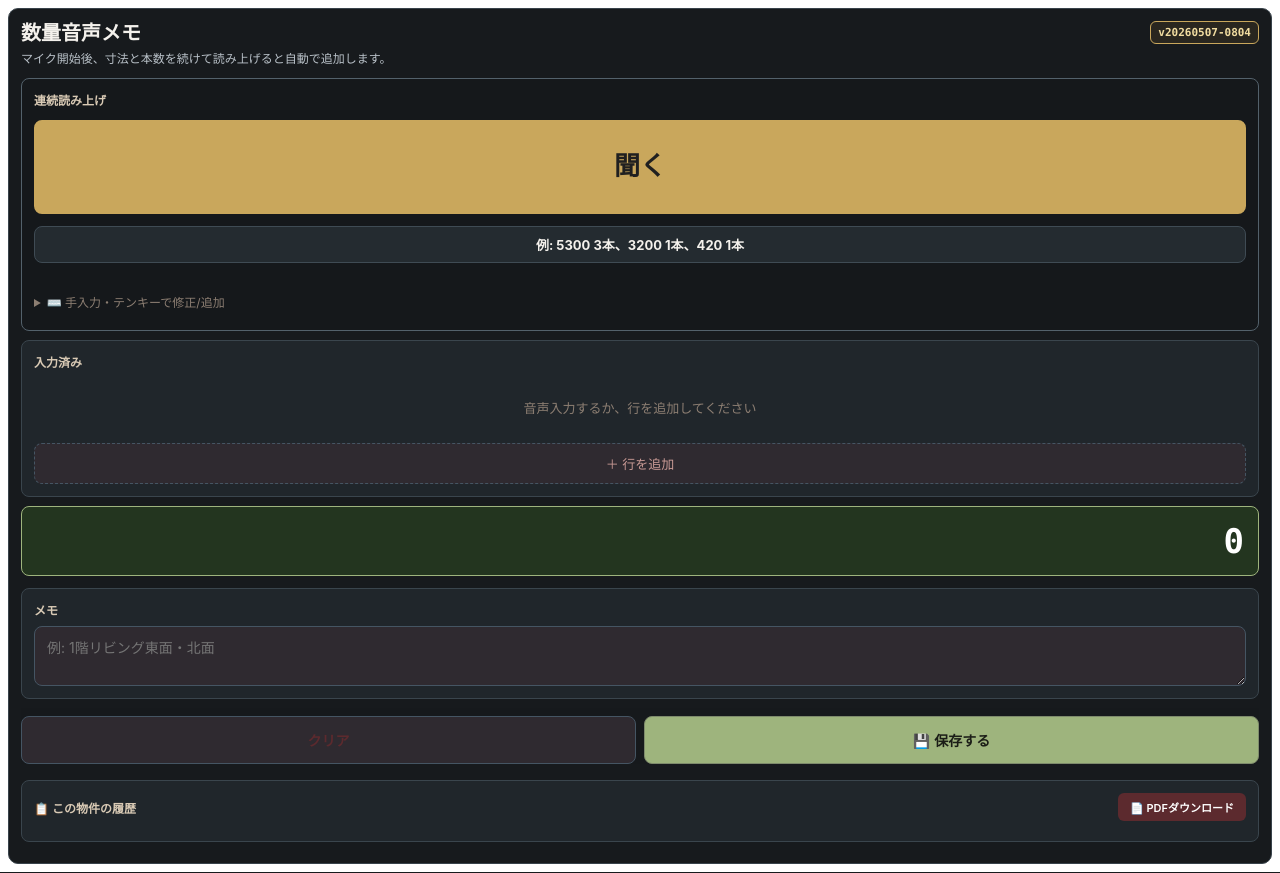
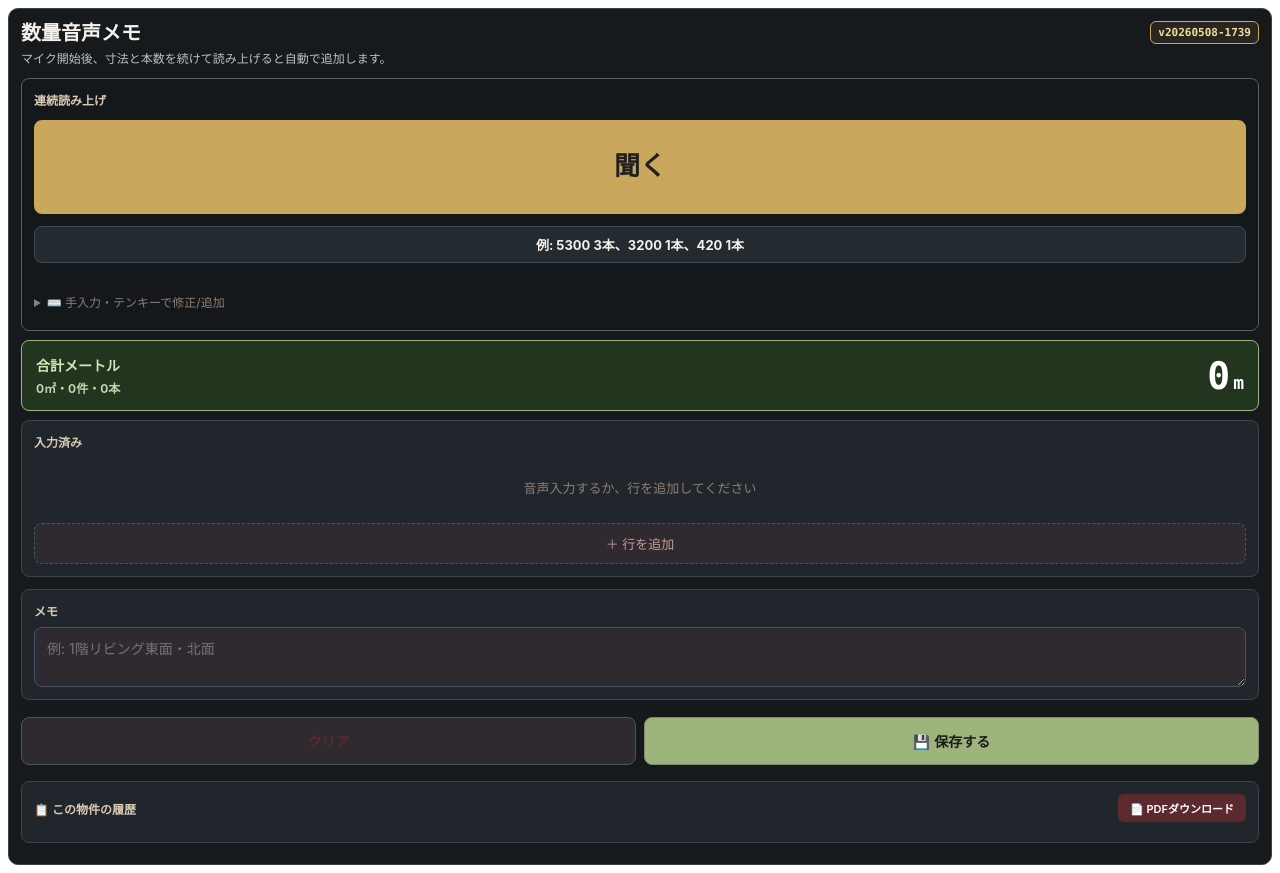
Before and after one commit to cbhatake-prog/genba-photo, a Flask app: template templates/voice_memo.html in a window 1280 px wide. Run offline with Flask 3, Linux system fonts and the light colour scheme; the template is opened without the code that fills it, so the values that code supplies are empty; parts of the project's set-up code (start-up, migrations or seed data) failed here and were passed over.

Commit message:
Show voice memo meters and wallpaper area

```diff
--- a/templates/voice_memo.html
+++ b/templates/voice_memo.html
@@ -222,9 +222,12 @@
   .vmem-row input:focus { outline: none; border-color: #7E8B6C; }
   .vmem-row .vmem-x { color: #8C7E72; font-size: 13px; text-align: center; }
   .vmem-row .vmem-sub {
-    color: #7E8B6C; font-size: 13px; font-weight: 600;
-    text-align: right; min-width: 70px; font-family: "SF Mono", Menlo, monospace;
-  }
+    color: #d6e6b8; font-weight: 800;
+    text-align: right; min-width: 78px; font-family: "SF Mono", Menlo, monospace;
+    line-height: 1.15;
+  }
+  .vmem-row .vmem-sub b { display: block; font-size: 15px; color: #ffffff; }
+  .vmem-row .vmem-sub small { display: block; font-size: 11px; color: #9eb47d; margin-top: 2px; }
   .vmem-row .vmem-del {
     background: none; border: none; color: #8C7E72;
     font-size: 18px; cursor: pointer; padding: 4px 6px;
@@ -239,17 +242,24 @@
   .vmem-total {
     background: linear-gradient(135deg, #5C6A4D, #5C6A4D);
     border: 1px solid #7E8B6C; border-radius: 12px; padding: 16px;
-    display: flex; justify-content: flex-end; align-items: baseline;
+    display: flex; justify-content: space-between; align-items: center; gap: 12px;
     transition: transform 0.2s;
   }
   .vmem-total.bump { transform: scale(1.04); }
-  .vmem-total-label,
-  .vmem-total-sub { display: none; }
+  .vmem-total-label {
+    display: block; color: #d6e6b8; font-size: 13px; font-weight: 900;
+  }
+  .vmem-total-sub {
+    display: block; color: #f4f1ec; font-size: 12px; font-weight: 700;
+    margin-top: 4px; opacity: .9;
+  }
   .vmem-total-value {
-    color: #fff; font-size: 28px; font-weight: 700;
+    color: #fff; font-size: 34px; font-weight: 900;
     font-family: "SF Mono", Menlo, monospace;
-  }
-  .vmem-total-value .u { display: none; }
+    text-align: right; line-height: 1; white-space: nowrap; min-width: 0;
+  }
+  .vmem-total-value.long { font-size: 28px; }
+  .vmem-total-value .u { display: inline; font-size: 18px; margin-left: 3px; }
 
   .vmem-memo {
     width: 100%; background: #2F2A30; border: 1px solid #455563;
@@ -496,7 +506,7 @@
   .vmem-row {
     background: #171a1d;
     border-color: #3f4b54;
-    grid-template-columns: minmax(90px, 1fr) auto minmax(66px, .7fr) auto;
+    grid-template-columns: minmax(82px, 1fr) auto minmax(54px, .55fr) minmax(78px, auto) auto;
   }
   .vmem-row input {
     background: #101316;
@@ -507,7 +517,7 @@
     font-weight: 800;
   }
   .vmem-row .vmem-sub {
-    display: none;
+    display: block;
   }
   .vmem-total {
     background: #23351f;
@@ -516,8 +526,10 @@
     padding: 14px;
     margin: 9px 0;
   }
-  .vmem-total-label { color: #d6e6b8; }
-  .vmem-total-value { font-size: 34px; }
+  .vmem-total-label { color: #d6e6b8; font-size: 14px; }
+  .vmem-total-sub { color: #d6e6b8; }
+  .vmem-total-value { font-size: 38px; }
+  .vmem-total-value.long { font-size: 30px; }
   .vmem-actions {
     position: sticky;
     bottom: 8px;
@@ -549,15 +561,15 @@
       font-size: 24px !important;
     }
     .vmem-row {
-      grid-template-columns: minmax(88px, 1fr) auto minmax(66px, .7fr) auto;
+      grid-template-columns: minmax(82px, 1fr) auto minmax(54px, .6fr) minmax(78px, auto) auto;
     }
     .vmem-row .vmem-sub {
-      grid-column: 1 / 5;
-      text-align: left;
+      grid-column: 4;
+      text-align: right;
       min-width: 0;
     }
     .vmem-row .vmem-del {
-      grid-column: 4;
+      grid-column: 5;
       grid-row: 1;
     }
   }
@@ -570,7 +582,7 @@
       <h2>数量音声メモ</h2>
       <div class="vmem-caption">マイク開始後、寸法と本数を続けて読み上げると自動で追加します。</div>
     </div>
-    <div class="vmem-version">v20260507-0804</div>
+    <div class="vmem-version">v20260508-1739</div>
   </div>
 
   <div class="vmem-help">
@@ -630,18 +642,18 @@
     </div>
   </div>
 
+  <div class="vmem-total" id="vmemTotalCard">
+    <div>
+      <div class="vmem-total-label" id="vmemTotalLabel">合計メートル</div>
+      <div class="vmem-total-sub" id="vmemTotalSub">0㎡・0件・0本</div>
+    </div>
+    <div class="vmem-total-value" id="vmemTotalValue">0<span class="u" id="vmemTotalUnit">m</span></div>
+  </div>
+
   <div class="vmem-card">
     <h3>入力済み</h3>
     <div class="vmem-items" id="vmemItems"></div>
     <button class="vmem-add-row" id="vmemAddRow" type="button">＋ 行を追加</button>
-  </div>
-
-  <div class="vmem-total" id="vmemTotalCard">
-    <div>
-      <div class="vmem-total-label" id="vmemTotalLabel">合計</div>
-      <div class="vmem-total-sub" id="vmemTotalSub">0 / 0</div>
-    </div>
-    <div class="vmem-total-value" id="vmemTotalValue">0<span class="u" id="vmemTotalUnit"></span></div>
   </div>
 
   <div class="vmem-card" style="margin-top: 12px;">
@@ -1181,6 +1193,7 @@
   const REPEAT_EXACT_SPEECH_SUPPRESS_MS = 30000;
   const REPEAT_SINGLE_ITEM_SUPPRESS_MS = 30000;
   const REPEAT_MULTI_ITEM_SUPPRESS_MS = 9000;
+  const WALLPAPER_WIDTH_M = 0.9;
   let recognition = null;
   let isRecording = false;
   let pendingFinalText = '';
@@ -1986,7 +1999,7 @@
         <input type="number" inputmode="decimal" value="${it.size}" data-idx="${idx}" data-field="size">
         <span class="vmem-x">×</span>
         <input type="number" inputmode="numeric" value="${it.count}" data-idx="${idx}" data-field="count">
-        <span class="vmem-sub">${formatNum(sub.value)}${sub.unit}</span>
+        <span class="vmem-sub">${formatSubtotal(sub)}</span>
         <button class="vmem-del" data-idx="${idx}" type="button">×</button>
       `;
       el.appendChild(row);
@@ -1997,7 +2010,7 @@
         items[idx][e.target.dataset.field] = parseFloat(e.target.value) || 0;
         updateTotal();
         const sub = calcSubtotal(items[idx], currentType);
-        e.target.parentElement.querySelector('.vmem-sub').textContent = formatNum(sub.value) + sub.unit;
+        e.target.parentElement.querySelector('.vmem-sub').innerHTML = formatSubtotal(sub);
       };
     });
     el.querySelectorAll('.vmem-del').forEach(btn => {
@@ -2014,23 +2027,30 @@
   }
 
   function calcSubtotal(it, type) {
-    return { value: it.size * it.count, unit: '' };
+    const rawMm = (parseFloat(it.size) || 0) * (parseInt(it.count, 10) || 0);
+    const meters = rawMm / 1000;
+    const area = meters * WALLPAPER_WIDTH_M;
+    return { value: rawMm, meters, area, unit: 'mm' };
   }
   function calcTotal() {
-    let total = 0, totalCount = 0;
+    let rawMm = 0, totalCount = 0;
     items.forEach(it => {
-      total += calcSubtotal(it, currentType).value;
+      rawMm += calcSubtotal(it, currentType).value;
       totalCount += it.count;
     });
-    return { total, totalCount, unit: '', calc: 'raw' };
+    const totalMeters = rawMm / 1000;
+    const area = totalMeters * WALLPAPER_WIDTH_M;
+    return { total: totalMeters, rawMm, totalMeters, area, totalCount, unit: 'm', calc: 'wallpaper_900' };
   }
   function updateTotal(bump) {
     const r = calcTotal();
     const tv = document.getElementById('vmemTotalValue');
-    tv.firstChild.textContent = formatNum(r.total);
-    document.getElementById('vmemTotalUnit').textContent = '';
-    document.getElementById('vmemTotalLabel').textContent = '合計';
-    document.getElementById('vmemTotalSub').textContent = `${items.length} / ${r.totalCount}`;
+    const totalText = formatMeters(r.totalMeters);
+    tv.firstChild.textContent = totalText;
+    tv.classList.toggle('long', totalText.length >= 8);
+    document.getElementById('vmemTotalUnit').textContent = 'm';
+    document.getElementById('vmemTotalLabel').textContent = '合計メートル';
+    document.getElementById('vmemTotalSub').textContent = `${formatArea(r.area)}㎡・${items.length}件・${r.totalCount}本`;
     if (bump) {
       const c = document.getElementById('vmemTotalCard');
       c.classList.add('bump');
@@ -2040,6 +2060,17 @@
   function formatNum(n) {
     if (Math.abs(n - Math.round(n)) < 0.001) return Math.round(n).toLocaleString();
     return n.toLocaleString(undefined, { maximumFractionDigits: 2 });
+  }
+  function formatMeters(n) {
+    if (Math.abs(n - Math.round(n)) < 0.001) return Math.round(n).toLocaleString();
+    return n.toLocaleString(undefined, { maximumFractionDigits: 3 });
+  }
+  function formatArea(n) {
+    if (Math.abs(n - Math.round(n)) < 0.001) return Math.round(n).toLocaleString();
+    return n.toLocaleString(undefined, { maximumFractionDigits: 2 });
+  }
+  function formatSubtotal(sub) {
+    return `<b>${formatMeters(sub.meters)}m</b><small>${formatArea(sub.area)}㎡</small>`;
   }
 
   // ====== ボタン ======
@@ -2066,7 +2097,7 @@
       type_label: '',
       items: items,
       total: r.total,
-      unit: '',
+      unit: 'm',
       memo: document.getElementById('vmemMemo').value,
     };
     try {
@@ -2119,12 +2150,14 @@
         const count = parseInt(it.count, 10) || 0;
         return sum + size * count;
       }, 0);
+      const totalMeters = rawTotal / 1000;
+      const totalArea = totalMeters * WALLPAPER_WIDTH_M;
       div.innerHTML = `
         <div class="vmem-hist-head">
           <span class="vmem-hist-type"></span>
           <span class="vmem-hist-date">${d.toLocaleString('ja-JP', {month:'numeric', day:'numeric', hour:'2-digit', minute:'2-digit'})}</span>
         </div>
-        <div class="vmem-hist-total">${formatNum(rawTotal)} <span class="vmem-hist-items-str">(${escapeHtml(itemsStr)})</span></div>
+        <div class="vmem-hist-total">${formatMeters(totalMeters)}m / ${formatArea(totalArea)}㎡ <span class="vmem-hist-items-str">(${escapeHtml(itemsStr)})</span></div>
         ${h.memo ? `<div class="vmem-hist-memo">📝 ${escapeHtml(h.memo)}</div>` : ''}
         <div class="vmem-hist-actions">
           <button type="button" class="del" data-id="${h.id}">削除</button>
```
